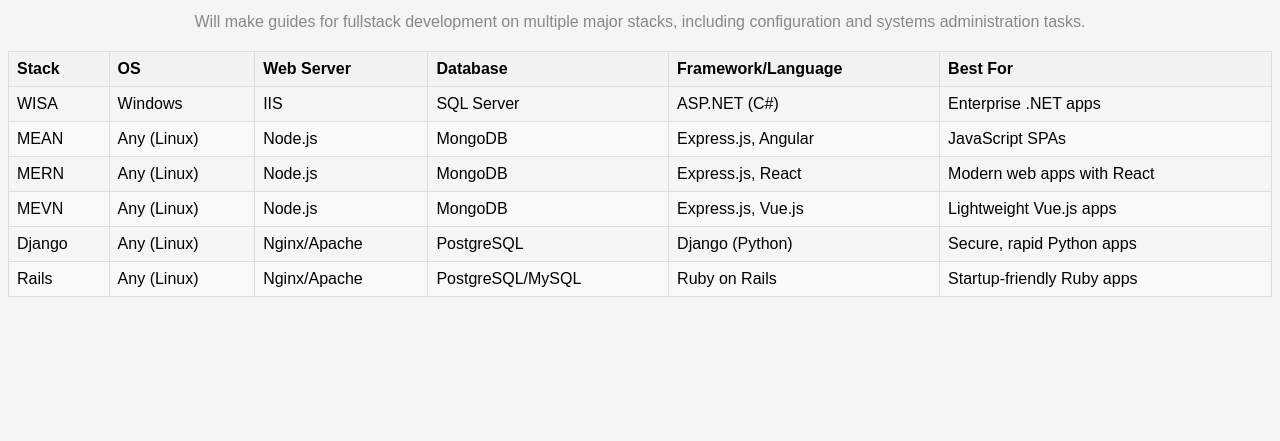
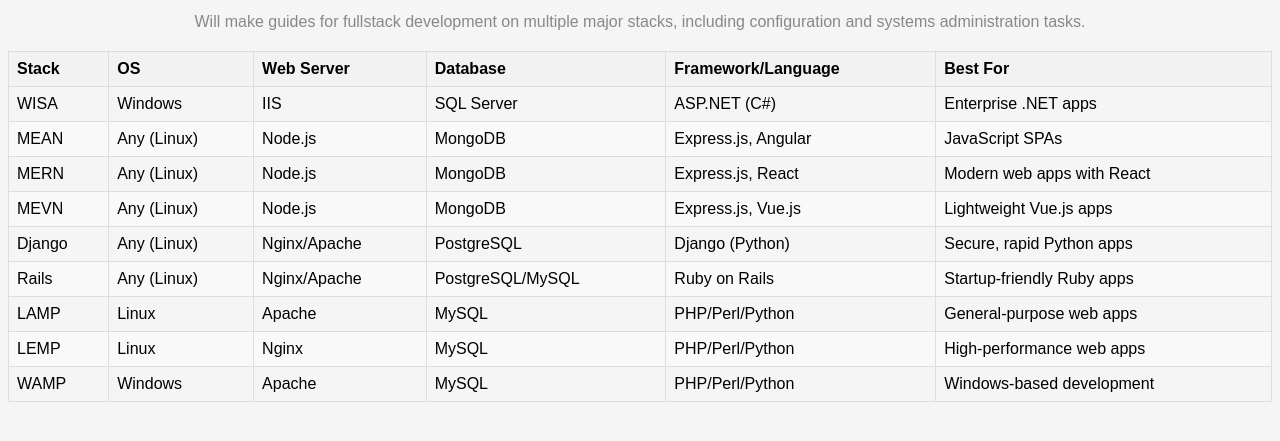
Before and after one commit to KindStarWonder/kindstarwonder.github.io, a plain HTML site: page index.html in a window 1280 px wide. Shown: the part 239-680 px from the top of the page. Drawn offline with Linux system fonts and the light colour scheme.

Commit message:
Update index.html

```diff
--- a/index.html
+++ b/index.html
@@ -95,6 +95,30 @@
                 <td>Ruby on Rails</td>
                 <td>Startup-friendly Ruby apps</td>
             </tr>
+            <tr>
+                <td>LAMP</td>
+                <td>Linux</td>
+                <td>Apache</td>
+                <td>MySQL</td>
+                <td>PHP/Perl/Python</td>
+                <td>General-purpose web apps</td>
+            </tr>
+            <tr>
+                <td>LEMP</td>
+                <td>Linux</td>
+                <td>Nginx</td>
+                <td>MySQL</td>
+                <td>PHP/Perl/Python</td>
+                <td>High-performance web apps</td>
+            </tr>
+            <tr>
+                <td>WAMP</td>
+                <td>Windows</td>
+                <td>Apache</td>
+                <td>MySQL</td>
+                <td>PHP/Perl/Python</td>
+                <td>Windows-based development</td>
+            </tr>
         </tbody>
     </table>
 </body>
```
